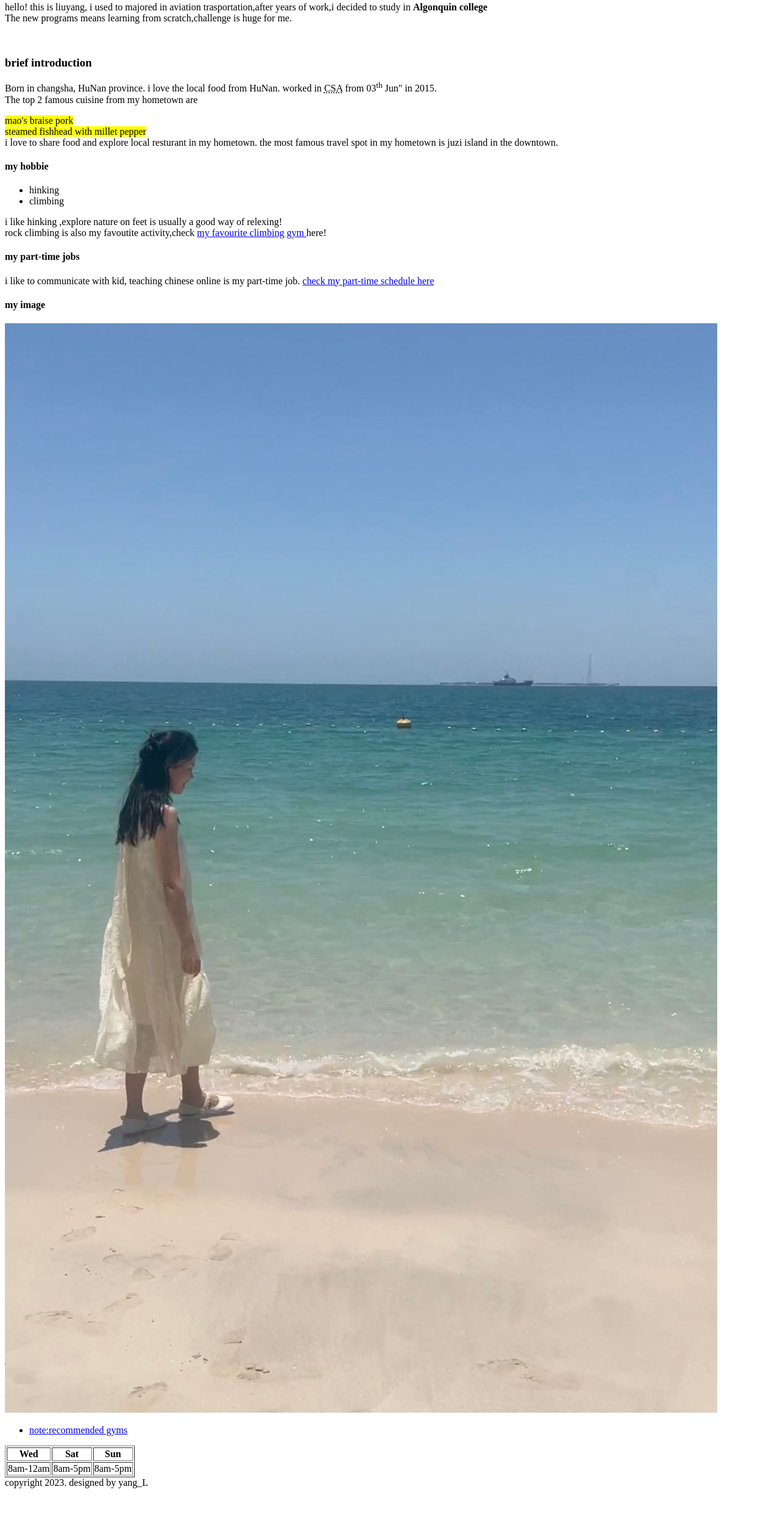
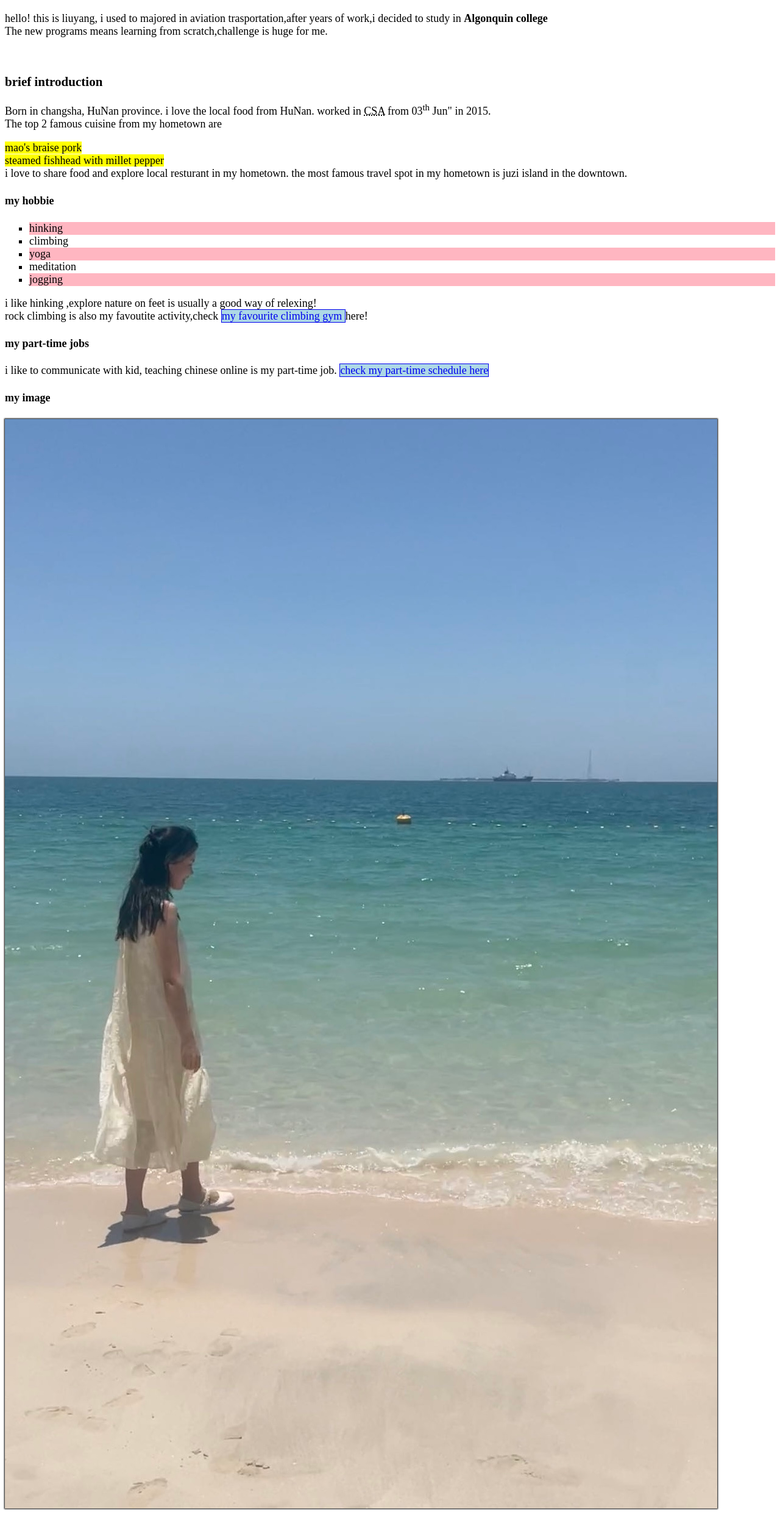
Before and after one commit to liu00633/liu00633.github.io, a plain HTML site: page html-assignment/index.html in a window 1280 px wide. Shown: the part 124-2616 px from the top of the page at 61% size. Before the commit the page ends 2572 px from the top, so only its background shows below. Drawn offline with Linux system fonts and the light colour scheme.

Commit message:
adding 20

```diff
--- /dev/null
+++ b/html-assignment/css/main.css
@@ -0,0 +1,42 @@
+body{
+    font-family: 'Times New Roman', Times, serif;
+    font-size: 18px;
+}
+
+header,footer{
+    background-color: lightblue;
+}
+.site-title{
+    color:green;
+}
+#my-image{
+    box-shadow: 0 0 2px 1px black;
+}
+ul{
+    list-style:square;
+}
+
+.hb li:nth-child(odd){
+    background-color: lightpink;
+}
+
+
+
+
+
+nav ul a,
+nav a{
+    background-color:lightblue;
+    border: 1px solid;
+    text-decoration: none;
+}
+nav ul{
+    list-style-type:none;
+}
+
+nav a:hover{
+   background-color:lightgreen;
+}
+table{
+    border: 1px black solid;
+}
--- a/html-assignment/index.html
+++ b/html-assignment/index.html
@@ -3,10 +3,11 @@
     <head>
         <meta charset="utf-8">
         <title>html assignment</title>
+        <link rel="stylesheet" href="css/main.css">
     </head>
     <body>
       <header>
-       <h1>liu yang</h1>
+       <h1 class="site-title">liu yang</h1>
     </header>
 
      <main>
@@ -28,26 +29,30 @@
 
        <article>
         <h4>my hobbie</h4>
-        <ul>
-            <li> hinking</li>
+        <ul class="hb">
+            <li > hinking</li>
             <li> climbing</li>
+            <li> yoga</li>
+            <li> meditation</li>
+            <li> jogging</li>
         </ul>
 
-
+            <nav>
                 i like hinking ,explore nature on feet is usually a good way of relexing!<br>
-            rock climbing is also my favoutite activity,check <a href="https://coyoterockgym.ca/" target="_blank">my favourite climbing gym </a>here!
+            rock climbing is also my favoutite activity,check <a href="https://coyoterockgym.ca/" target="_blank">my favourite climbing gym </a>here!</nav>
 
 
             <h4>my part-time jobs</h4>
-            i like to communicate with kid, teaching chinese online is my part-time job.
-            <a href="#Myschedule">check my part-time schedule here</a>
+            <nav>
+                i like to communicate with kid, teaching chinese online is my part-time job.
+            <a href="#Myschedule">check my part-time schedule here</a></nav>
 
 
 
         <article>
             <!--adding personal image-->
-               <h4> my image</h4>
-            <img src="./imges/liuyang.jpg" alt= "pic on seaside ">
+               <h4 > my image</h4>
+            <img id="my-image" src="./imges/liuyang.jpg" alt= "pic on seaside ">
         </article>
         <nav>
             <ul>
@@ -59,7 +64,7 @@
 
       </article>
          <div id="Myschedule">
-            <table border>
+            <table >
                 <thead>
                     <tr>
                       <th>Wed</th>
--- a/week5/css/main.css
+++ b/week5/css/main.css
@@ -67,11 +67,11 @@ h3~ul{
     text-transform:uppercase;
 }
 
-
-/* attribute sel*/
 [href="treatoftheweek"]{
     font-weight: bold;
 }
+/* attribute selector*/
+
 [src$=".jpg"]{
     border: 8px solid darkslategray;
 }
--- /dev/null
+++ b/week7/css/main.css
@@ -0,0 +1,88 @@
+body{
+    margin: 0;
+    padding: 0;
+}
+
+.wrapper{
+    /* add width and centers*/
+    width: 500px;
+    margin: 0 auto;
+    background-color:
+}
+
+.boxmodel{
+    background-color: goldenrod;
+    padding: 10px;
+    border: 5px solid black;
+    text-align: center;
+    box-sizing: border-box;
+    clear: left;
+}
+
+nav{
+    background-color: black;
+    position: absolute;
+    width: 100%;
+    top:0;
+    left:0;
+    z-index: 3;
+
+}
+nav li{
+    background-color: coral;
+    /* display: inline-block;
+    width: 100px; */
+    display: inline-block;
+}
+
+nav li:nth-child(1){
+    display: none;
+}
+
+nav a{
+    /* background-color: darkred; */
+    padding: 20px;
+    display: inline-block;
+    z-index: 9;
+}
+.float img{
+    width: 200px;
+    height: auto;
+    float: left;
+    margin-right: 10px;
+    margin-top: 90px;
+
+}
+.float p:after{
+    content:"hay";
+}
+.clearfix::after{
+    content: "this is clear";
+
+
+}
+
+.stage{
+    width: 100%;
+    height: 500px;
+    background-color: lightblue;
+    position: relative;
+}
+.stage{
+    width: 100%;
+    height: 400px;
+    background-color: lightblue;
+    position: relative;
+    z-index: 1;
+}
+
+
+.prop{
+    width: 100px;
+    height: 100px;
+    background: color #900;
+    left: 50px;
+    top: 50px;
+    position: fixed;
+    z-index: 4;
+}
```
Also changed, not shown: html-assignment/notes.html (+10 -7 lines), week7/index.html (added, +32 -0 lines), week5/index.html (renamed from week5/index.htm), week7/images/coffee-shop.jpg (added), 5 other files.
